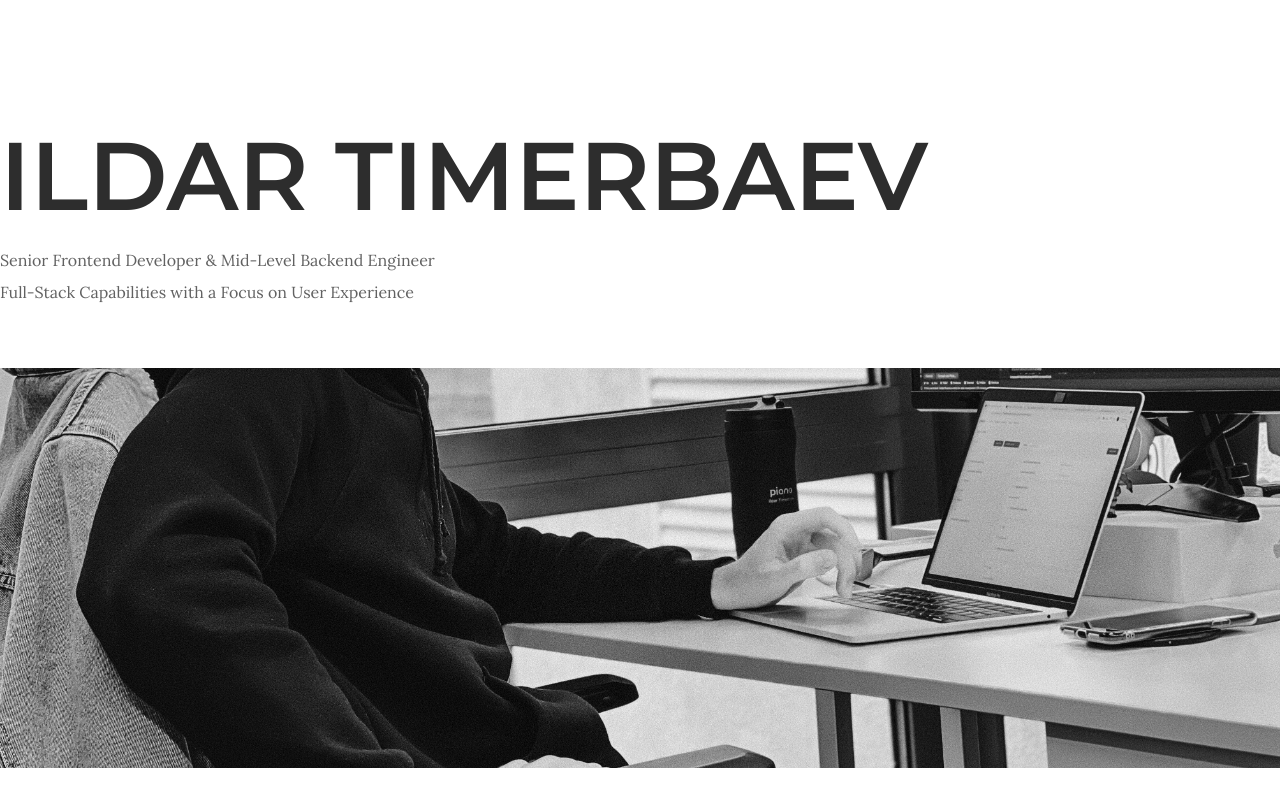
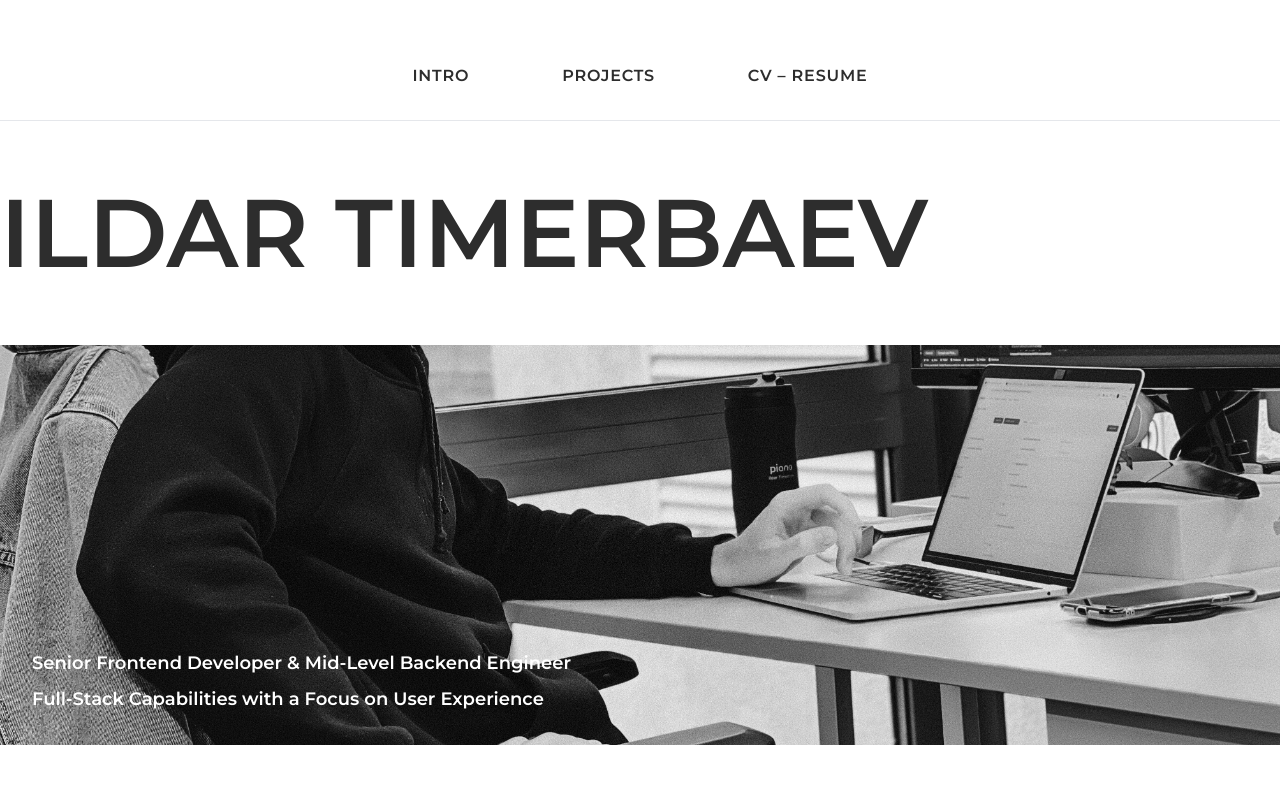
Before and after one commit to dkildar/profile, a Next.js app: page / in a window 1280 px wide. Shown: the top 800 px of the page. Built offline with nearby package versions, Linux system fonts and the light colour scheme.

Commit message:
Added navbar and links

```diff
--- a/src/app/_components/header.js
+++ b/src/app/_components/header.js
@@ -4,18 +4,20 @@ export default function Header() {
     return <header className="py-16 flex flex-col gap-16">
         <div className="flex flex-col gap-6">
             <h1 className="text-8xl font-[Montserrat] font-semibold uppercase">Ildar Timerbaev</h1>
-            <div className="flex flex-col gap-2 opacity-75">
+        </div>
+        <div className="relative">
+            <Image
+                priority
+                className="w-full object-cover h-[400px] bg-gray-100"
+                src="/header-cover-image.jpg"
+                alt="cover"
+                width={1200}
+                height={800}
+            />
+            <div className="absolute bottom-8 left-8 font-[Montserrat] font-semibold flex text-lg flex-col gap-2 text-white">
                 <h2>Senior Frontend Developer & Mid-Level Backend Engineer</h2>
                 <h3>Full-Stack Capabilities with a Focus on User Experience</h3>
             </div>
         </div>
-        <Image
-            priority
-            className="w-full object-cover h-[400px] bg-gray-100"
-            src="/header-cover-image.jpg"
-            alt="cover"
-            width={1200}
-            height={800}
-        />
     </header>
 }
--- /dev/null
+++ b/src/app/_components/navbar-link.css
@@ -0,0 +1,27 @@
+.navbar-link > span {
+    display: inline-flex;
+}
+
+.navbar-link > span:first-child {
+    padding-right: 0.5rem;
+    opacity: 0;
+    transform: translateX(1rem);
+    transition: .3s;
+}
+
+.navbar-link > span:last-child {
+    padding-left: 0.5rem;
+    opacity: 0;
+    transform: translateX(-1rem);
+    transition: .3s;
+}
+
+.navbar-link:hover > span:first-child {
+    opacity: 1;
+    transform: translateX(0);
+}
+
+.navbar-link:hover > span:last-child {
+    opacity: 1;
+    transform: translateX(0);
+}
--- /dev/null
+++ b/src/app/_components/navbar-link.js
@@ -0,0 +1,10 @@
+import Link from "next/link";
+import "./navbar-link.css"
+
+export default function NavbarLink(props) {
+    return <Link className="navbar-link duration-300" {...props}>
+        <span>[</span>
+        {props.children}
+        <span>]</span>
+    </Link>
+}
--- /dev/null
+++ b/src/app/_components/navbar.js
@@ -0,0 +1,12 @@
+import NavbarLink from "@/app/_components/navbar-link";
+
+export default function Navbar() {
+    return <nav className="container mx-auto">
+        <ul className="flex items-center gap-16 justify-center pb-8 font-[Montserrat] font-semibold uppercase tracking-wider">
+            <li><NavbarLink href="/">Intro</NavbarLink></li>
+            <li><NavbarLink href="projects">Projects</NavbarLink></li>
+            <li><NavbarLink href="cv">CV – Resume</NavbarLink></li>
+        </ul>
+        <hr/>
+    </nav>
+}
--- a/src/app/layout.js
+++ b/src/app/layout.js
@@ -1,14 +1,18 @@
 import "./globals.css";
+import Navbar from "@/app/_components/navbar";
 
 export const metadata = {
-  title: "Create Next App",
-  description: "Generated by create next app",
+    title: "Create Next App",
+    description: "Generated by create next app",
 };
 
-export default function RootLayout({ children }) {
-  return (
-    <html lang="en" className="text-current">
-      <body>{children}</body>
-    </html>
-  );
+export default function RootLayout({children}) {
+    return (
+        <html lang="en">
+        <body className="text-current py-16">
+        <Navbar/>
+        {children}
+        </body>
+        </html>
+    );
 }
--- a/src/app/page.js
+++ b/src/app/page.js
@@ -3,7 +3,7 @@ import About from "@/app/_components/about";
 
 export default function Home() {
     return (
-        <div className="container mx-auto py-16 flex flex-col gap-24">
+        <div className="container mx-auto flex flex-col gap-24">
             {/*<hr/>*/}
             <Header/>
             <main>
```
